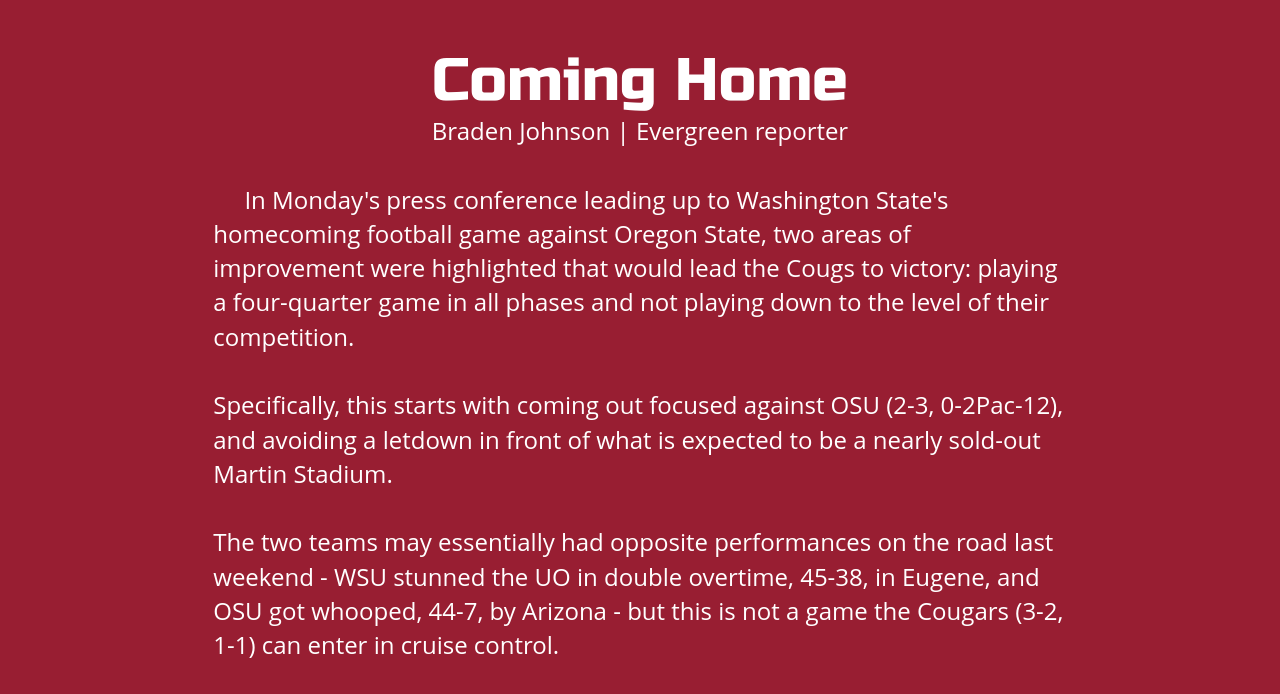
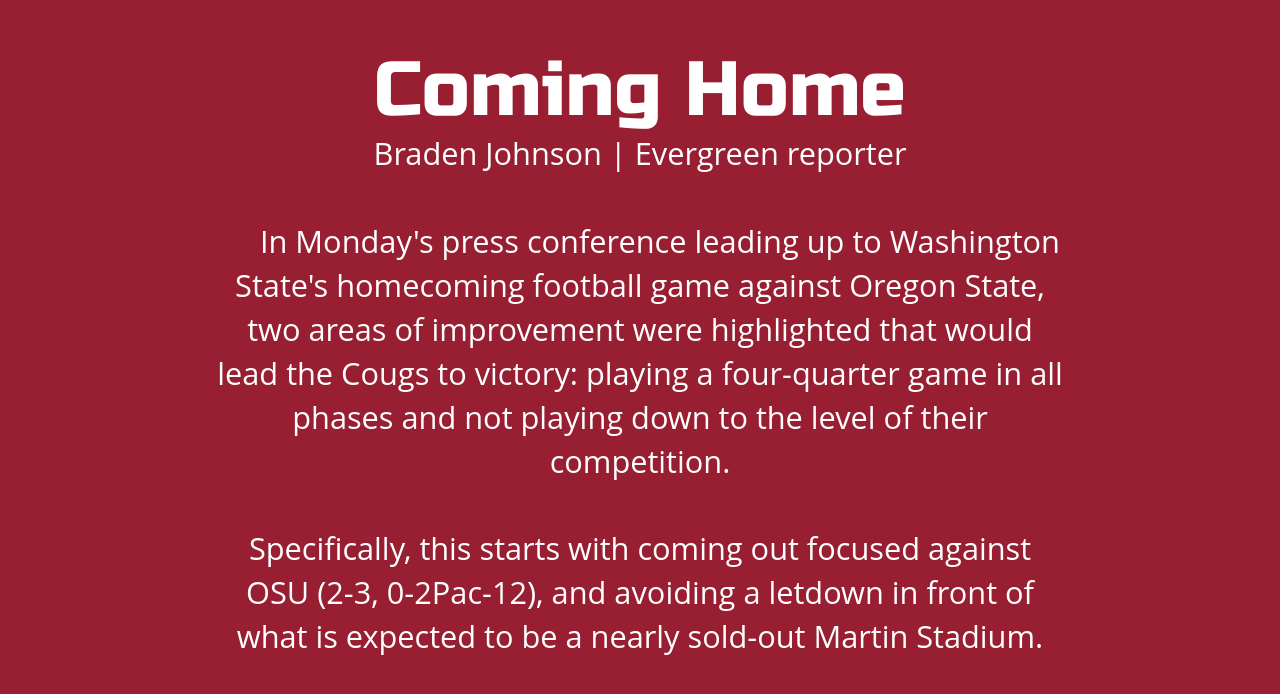
Before and after one commit to DailyEvergreen/Sports_Weekend, a plain HTML site: page index.html in a window 1280 px wide. Shown: the part 1002-1696 px from the top of the page. Drawn offline with nearby package versions, Linux system fonts and the light colour scheme; a script that the page names is missing; a web font is replaced by a local one.

Commit message:
Dynamic font size corresponding to viewport size

```diff
--- a/css/sportsweekend.css
+++ b/css/sportsweekend.css
@@ -1,6 +1,3 @@
-@viewport{
-    width:1000px;
-}
 @font-face{
     font-family: titleFont;
     src:url(../Sablon_Up_College_Alt.otf);
@@ -29,12 +26,13 @@
 }
 .slideContent{
 	max-width: 450px;
-	margin: -150px auto 0px auto;
+	/*margin: -150px auto 0px auto;*/
+    margin: 0px auto 0px auto;
 	display: table-cell;
 	vertical-align: middle;
 	color: #666666;
-	padding: 0 16.66%;
 	text-align: left;
+    word-wrap: normal;
 }
 .bcg{
     background-position: center center;
@@ -77,7 +75,6 @@
     right:0px;
     padding:10px;
     z-index: 9999;
-
 }
 
 /*
@@ -187,17 +184,21 @@
     max-width:100%;
     margin:0px;
     color: white;
-    font-size:60px;
+    /*font-size:60px;*/
+    font-size:6.0vw;
     font-family: 'Russo One', sans-serif;
     margin-top:50px;
 }
 
 .slideContent #text_slide p{
-    max-width:100%;
+    max-width:inherit;
     margin:0px;
     color:white;
-    font-size:24px;
+    /*font-size:24px;*/
+    font-size: 2.4vw;
+    text-align: center;
     font-family:'Open Sans', sans-serif;
+    padding: 0 16.67vw;
 }
 
 /*
@@ -223,7 +224,7 @@
 }
 
 section{
-    min-width:960px;
+    /*min-width:960px;*/
     opacity:1;
 }
 
--- a/index.html
+++ b/index.html
@@ -23,8 +23,8 @@
 
 	<section id="flag_runner" class="slide">
 		<div class="bcg"
-		 data-top="background-position: 50% 0px;"
-		 data-top-bottom="background-position: 50% -400px;"
+		 data-500-top="background-position: 100% 0px;"
+		 data-top-bottom="background-position: 100% -400px;"
 		 data-anchor-target="#flag_runner">
         </div>
     </section>
@@ -101,7 +101,7 @@
 						<p>&nbsp;</p>
 						<p align="center"><i>This article was originally published on Friday, October 16th, 2015 in The Daily Evergreen's Sports Weekend Edition.</i></p>
                         <p>&nbsp;</p>
-						<p align="center"><a href="#"><span class="glyphicon glyphicon-tree-conifer"></span></a></p>
+						<p align="center"><a href="#Coming_Home"><span class="glyphicon glyphicon-tree-conifer"></span></a></p>
 						<p>&nbsp;</p>
 					</div>
 				</div>
```
